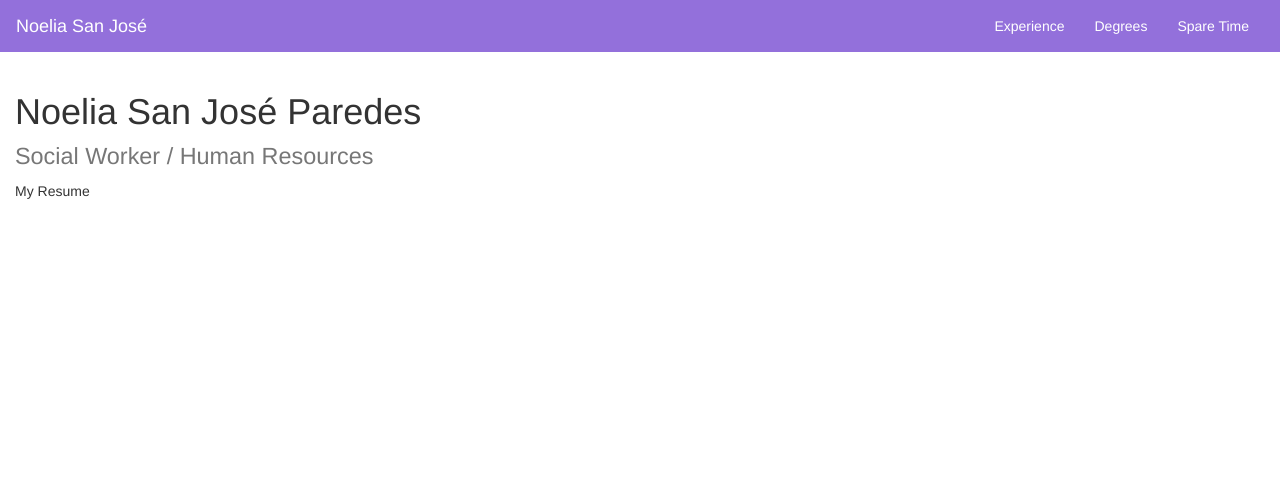
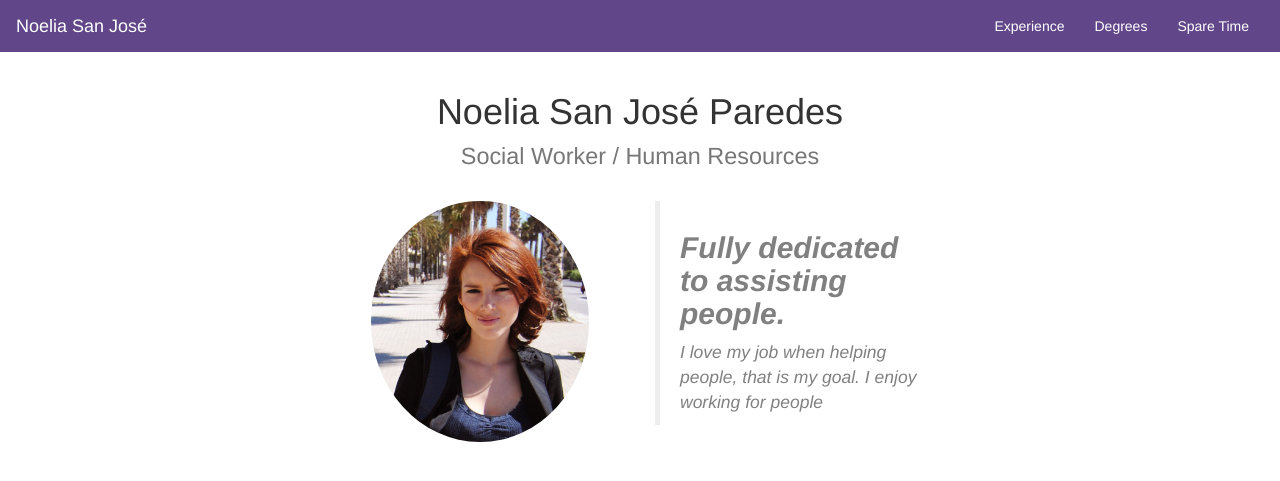
Before and after one commit to insalada/noeliasj, a PHP site: page / in a window 1280 px wide. Shown: the top 481 px of the page. Run offline with PHP 8.4, Linux system fonts and the light colour scheme; some libraries are stand-ins or nearby versions.

Commit message:
several changes on main page

```diff
--- a/css/style.css
+++ b/css/style.css
@@ -1,21 +1,30 @@
 .navbar {
-    background-color: mediumpurple;
-    border-color: mediumpurple;
+    background-color: #614789;
+    border-color: #614789;
     border-radius: 0 !important;
 }
 
 .navbar a{
     color: white !important;
-    -moz-transition: opacity 4s; /* Firefox */
-    -webkit-transition: opacity 4s; /* Safari and Chrome */
-    -o-transition: opacity 4s; /* Opera */
-    transition: opacity 4s;
 }
 
 .navbar a:hover{
-    color: rebeccapurple!important;
-    -moz-transition: opacity 4s; /* Firefox */
-    -webkit-transition: opacity 4s; /* Safari and Chrome */
-    -o-transition: opacity 4s; /* Opera */
-    transition: opacity 4s;
+    color: lightgrey!important;
+
 }
+
+#main{
+    color: grey!important;
+    border-color: grey!important;
+    display: none;
+}
+
+#noemain{
+    display: none;
+    max-width:75%;
+    max-height:75%;
+}
+
+#mainquote{
+    /*text-align: justify;*/
+}
--- a/index.html
+++ b/index.html
@@ -15,6 +15,7 @@
 
 	<script src="https://ajax.googleapis.com/ajax/libs/jquery/1.11.3/jquery.min.js"></script>
 	<script src="js/bootstrap.min.js"></script>
+	<script src="js/main.js"></script>
 
 </head>
 <body>
@@ -35,9 +36,33 @@
     </div>
 </nav>
 
+
 <div class="container-fluid">
-	<h1>Noelia San José Paredes<br><small>Social Worker / Human Resources</small></h1>
-	<p>My Resume</p>
+
+    <center id="maintitle">
+        <h1>Noelia San José Paredes<br><small>Social Worker / Human Resources</small></h1>
+    </center>
+    <br>
+    <div class="row">
+        <div class="col-sm-3"></div>
+        <div class="col-sm-3">
+            <center>
+            <img id="noemain" src="img/noe_main.jpg" class="img-responsive img-circle" alt="noeliasj" height="30%">
+            </center>
+        </div>
+
+        <div class="col-sm-3" id="main">
+            <blockquote id="mainquote">
+            <em>
+            <h2><strong>Fully dedicated to assisting people.</strong></h2>
+            <p>I love my job when helping people, that is my goal. I enjoy working for people</p>
+            </em>
+            </blockquote>
+        </div>
+        <div class="col-sm-3"></div>
+    </div>
+
+
 </div>
 
 
--- /dev/null
+++ b/js/main.js
@@ -0,0 +1,12 @@
+$(document).ready(function() {
+
+    $('#noemain').fadeIn(1000);
+    $('#main').delay(500).fadeIn(1000);
+
+    $('#maintitle').mouseenter(function() {
+    });
+
+    $('#maintitle').mouseleave(function() {
+    });
+
+});
```
Also changed, not shown: img/noe_main.jpg (added), 2 other files.
